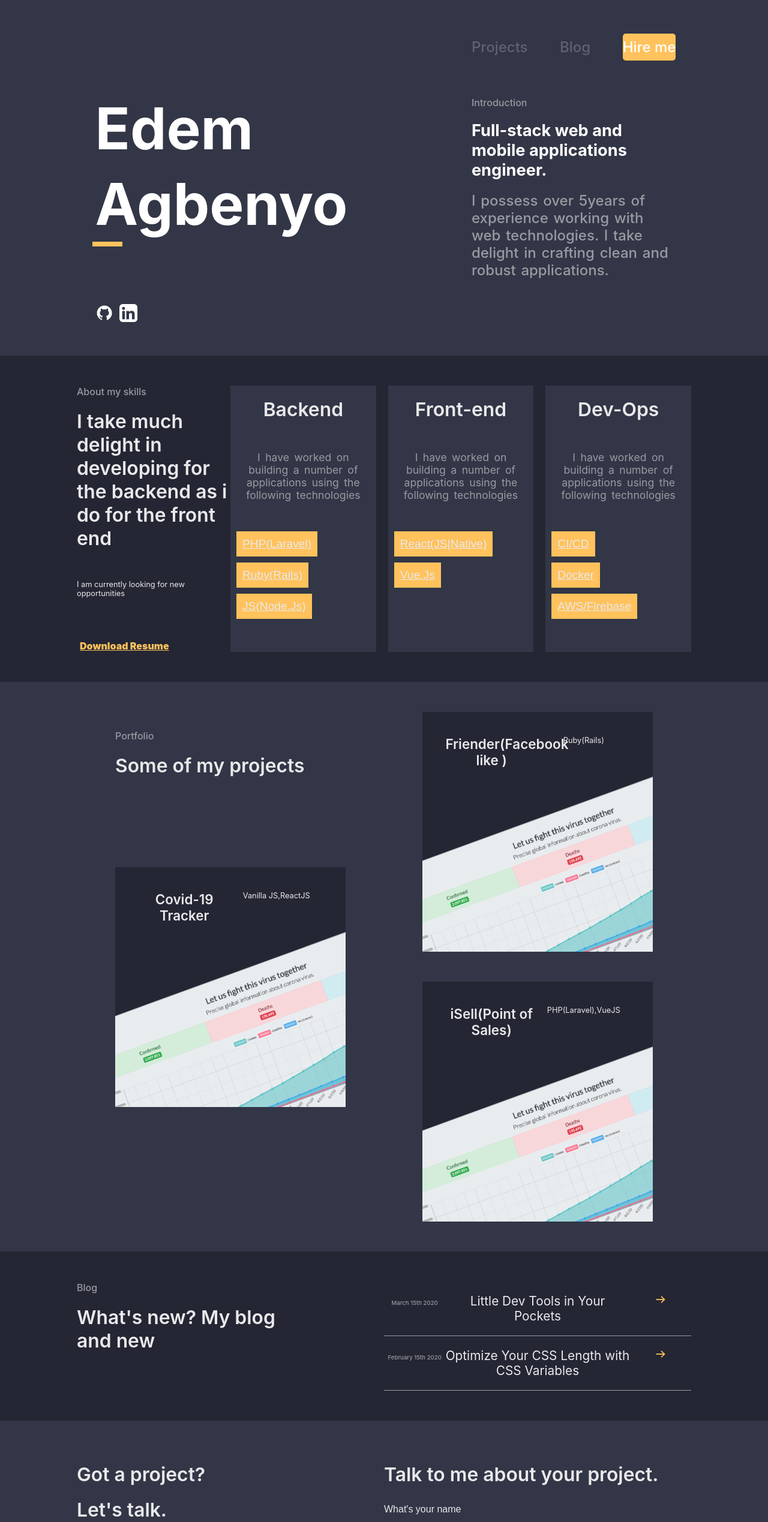
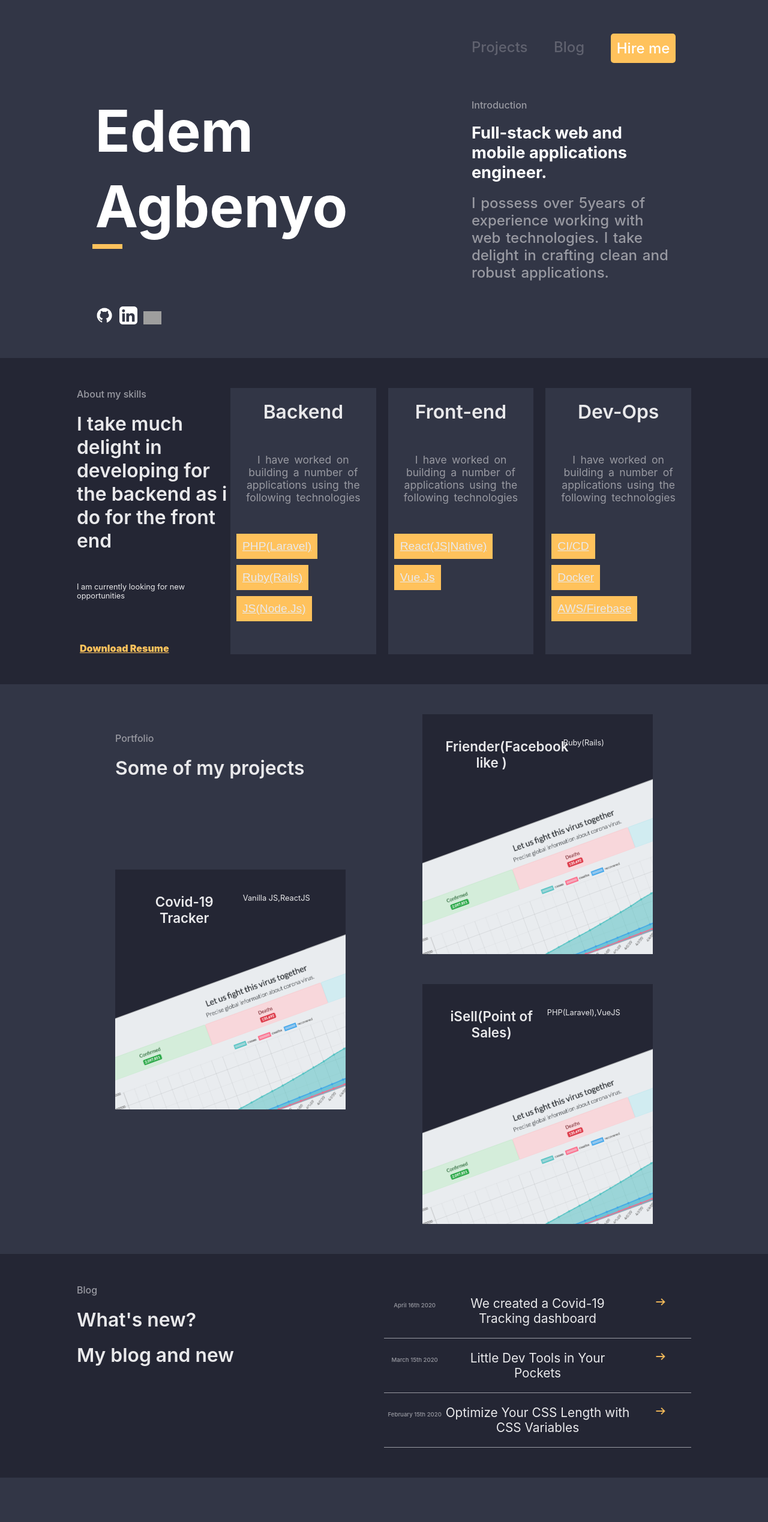
Before and after one commit to edemagbenyo/edemagbenyo.github.io, a React (Create React App) app: page / in a window 1280 px wide. Shown: the top 2538 px of the page at 60% size. Built offline with nearby package versions, Linux system fonts and the light colour scheme; grey boxes are pictures that could not be loaded.

Commit message:
add new blog and twitter icon

```diff
--- a/src/App.scss
+++ b/src/App.scss
@@ -57,13 +57,6 @@
   flex-direction: column;
   align-items: center;
 }
-.hire-me {
-  background-color: #ffc25c;
-  border-radius: 5px;
-}
-.hire-me a {
-  color: white !important;
-}
 .navbar-container {
   display: flex;
   justify-content: flex-end;
@@ -89,6 +82,14 @@
 }
 .navbar-container ul li a:active {
   color: white;
+}
+.navbar-container ul li.hire-me {
+  background-color: #ffc25c;
+  border-radius: 5px;
+  padding: 10px;
+}
+.hire-me a {
+  color: white !important;
 }
 
 /* Welcome */
--- a/src/components/Blog.js
+++ b/src/components/Blog.js
@@ -4,7 +4,7 @@
 
 function Article({ title, link, date }) {
   return (
-    <div className="article">
+    <div className="article" id="blog">
       <div className="date">
         <span>{date}</span>
       </div>
@@ -25,9 +25,11 @@
     <div className="blog-container">
       <div className="left">
         <span>Blog</span>
-        <h2>What's new? My blog and new</h2>
+        <h2>What's new?</h2>
+        <h2>My blog and new</h2>
       </div>
       <div className="right">
+        <Article title="We created a Covid-19 Tracking dashboard" link="https://hackernoon.com/we-created-a-covid19-tracking-dashboard-4d3n3ylw" date="April 16th 2020" />
         <Article title="Little Dev Tools in Your Pockets" link="https://hackernoon.com/little-dev-tools-in-your-pockets-0h2q3yhi" date="March 15th 2020" />
         <Article title="Optimize Your CSS Length with CSS Variables" link="https://hackernoon.com/optimize-your-css-length-with-css-variables-mz2i3aqy" date="February 15th 2020" />
       </div>
--- a/src/components/Contact.js
+++ b/src/components/Contact.js
@@ -2,6 +2,7 @@
 import "./Contact.scss";
 import LinkedIn from "../assets/linkedin.png";
 import Gh from "../assets/gh.png";
+import Twitter from "../assets/twitter.png";
 
 const Contact = () => {
   return (
@@ -35,8 +36,11 @@
               <img src={LinkedIn} alt="LinkedIn Logo" />
             </a>
           </li>
+          <li>
+            <a href="https://www.twitter.com/edemagbenyo/"><img src={Twitter} alt="Twitter Logo"/></a>
+          </li>
         </ul>
-  <p>Made with love by Edem. {(new Date).getFullYear()}</p>
+  <p>Made with love by Edem. &copy; {(new Date).getFullYear()}</p>
       </div>
     </div>
   );
--- a/src/components/Contact.scss
+++ b/src/components/Contact.scss
@@ -55,6 +55,7 @@
           font-size: 1.5em;
           margin: 10px 0;
           color: #FFFFFF;
+          border: none;
         }
 
       }
@@ -64,6 +65,7 @@
     grid-area: links;
     p{
       color: $primary-text;
+      font-size: .8em;
     }
   }
 
--- a/src/components/Nav.js
+++ b/src/components/Nav.js
@@ -3,8 +3,8 @@
   return (
     <div className="navbar-container">
       <ul>
-        <li><a href={"/"}>Projects</a></li>
-        <li><a href={"/"}>Blog</a></li>
+        <li><a href="#projects">Projects</a></li>
+        <li><a href="#blog">Blog</a></li>
         <li className="hire-me"><a href="#contact">Hire me</a></li>
       </ul>
     </div>
--- a/src/components/Projects.js
+++ b/src/components/Projects.js
@@ -6,7 +6,7 @@
 
 const Links = ({links}) => {
   return (
-    <div className="links">
+    <div className="links" id="projects">
       <a href={links.live} title="View live">
         <img src={Live} alt="live" />
       </a>
--- a/src/components/Welcome.js
+++ b/src/components/Welcome.js
@@ -1,6 +1,7 @@
 import React from "react";
 import LinkedIn from '../assets/linkedin.png';
 import Gh from '../assets/gh.png';
+import Twitter from '../assets/twitter.png';
 const Welcome = () => {
   return (
     <div className="welcome-container">
@@ -17,6 +18,9 @@
           <li>
             <a href="https://www.linkedin.com/in/edemagbenyo/"><img src={LinkedIn} alt="LinkedIn Logo"/></a>
           </li>
+          <li>
+            <a href="https://www.twitter.com/edemagbenyo/"><img src={Twitter} alt="Twitter Logo"/></a>
+          </li>
 
         </ul>
       </div>
```
